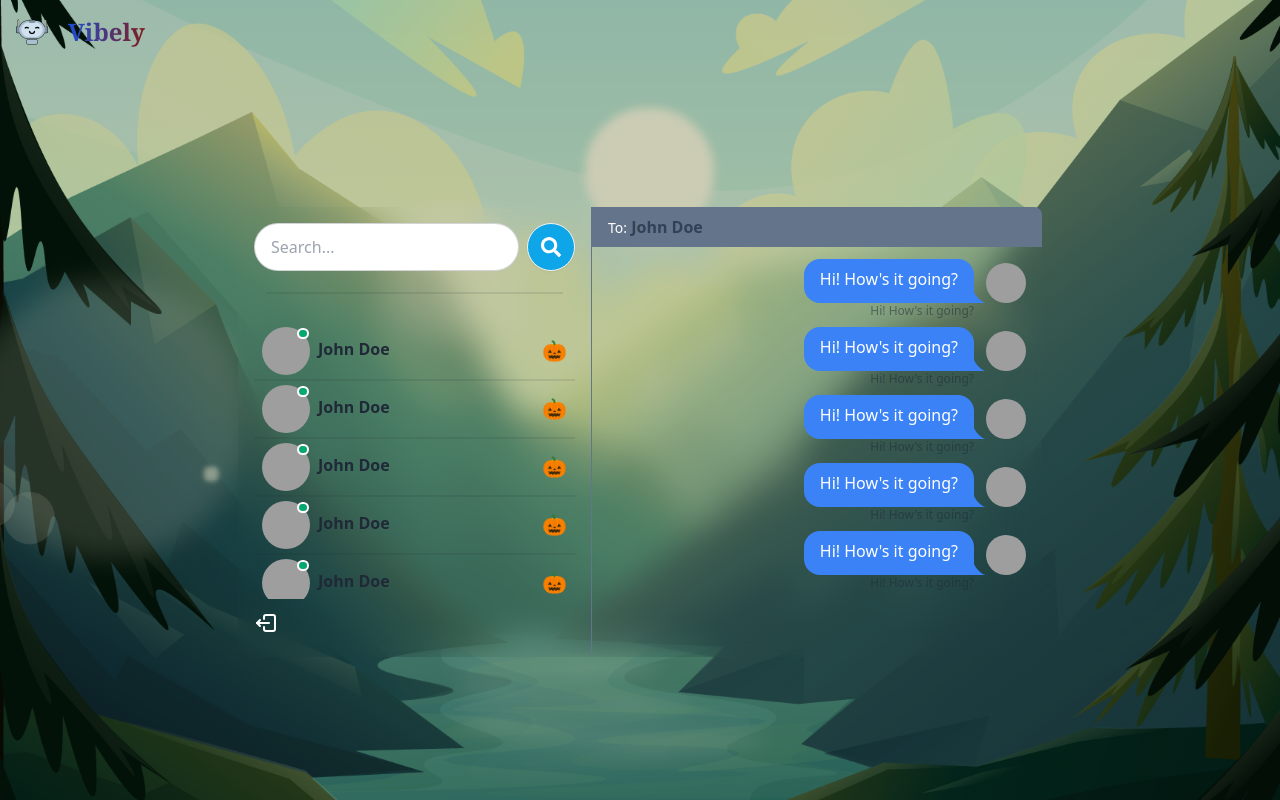
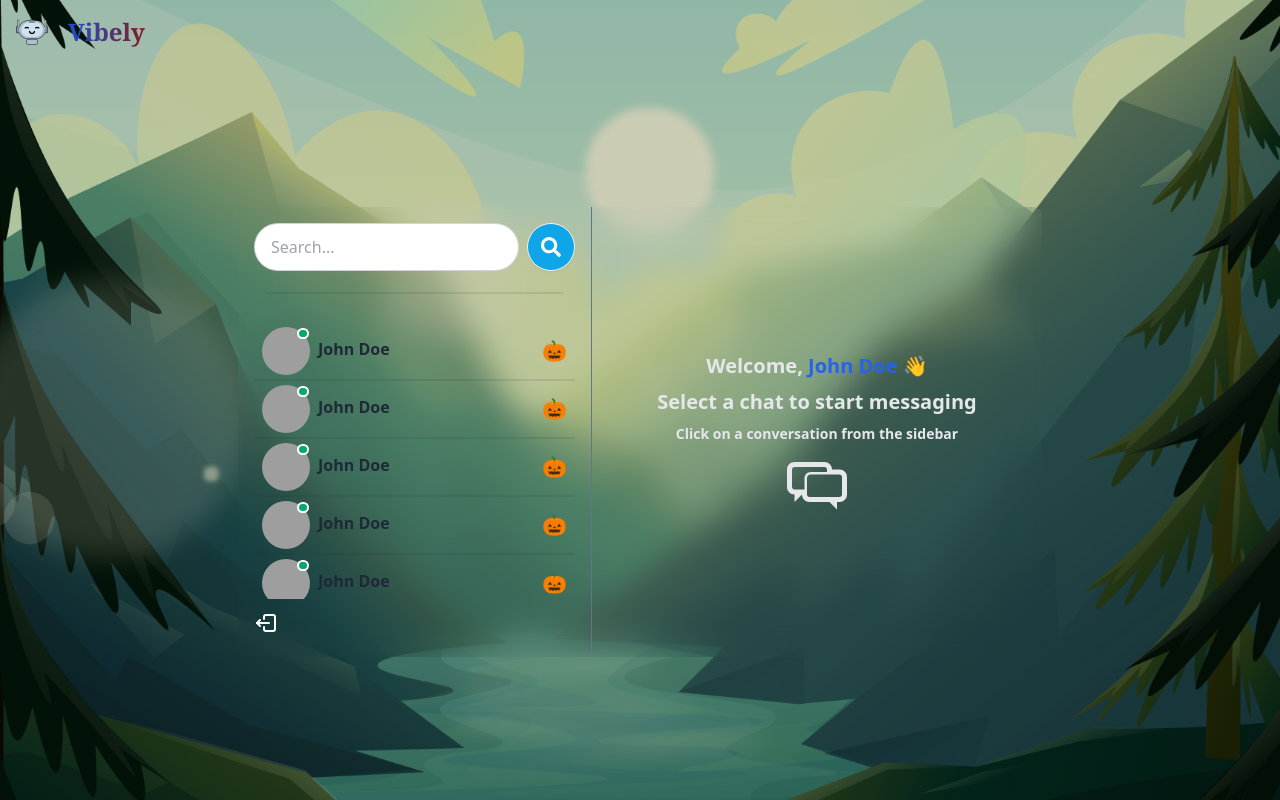
Before and after one commit to daliaBedrosyan/Realtime-Chat-App, a React (Vite) app in the folder frontend/: page / in a window 1280 px wide. Built offline with nearby package versions, Linux system fonts and the light colour scheme; grey boxes are pictures that could not be loaded.

Commit message:
Implement UI design for MessageInput and NoChatSelected Components in the MessageContainer

```diff
--- a/frontend/src/components/messages/MessageContainer.jsx
+++ b/frontend/src/components/messages/MessageContainer.jsx
@@ -1,8 +1,14 @@
+import MessageInput from "./MessageInput"
 import Messages from "./Messages"
+import NoChatSelected from "./NoChatSelected";
 
 const MessageContainer = () => {
+
+    const noChatSelected = true;
+
     return (
         <div className="md:min-w-[450px] flex flex-col">
+            {noChatSelected ? <NoChatSelected /> : (
                 <>
                     {/* <Header /> */}
                     <div className="bg-slate-500 px-4 py-2 mb-2">
@@ -10,8 +16,9 @@
                         <span className="text-slate-700 font-bold">John Doe</span>
                     </div>
                     <Messages />
-                {/* <MessageInput /> */}
+                    <MessageInput />
                 </>
+            )}
         </div>
     )
 }
--- /dev/null
+++ b/frontend/src/components/messages/MessageInput.jsx
@@ -0,0 +1,19 @@
+import { VscSend } from "react-icons/vsc";
+
+const MessageInput = () => {
+  return (
+    <form className='px-4 my-3'>
+        <div className="w-full relative">
+            <input type="text"
+            className='border text-sm rounded-lg block w-full p-2.5 bg-gray-700 border-gray-600 text-white'
+            placeholder='Send a message'
+            />
+            <button type="submit" className='absolute inset-y-0 end-0 flex items-center pe-3'>
+                <VscSend className="w-6 h-6"/>
+            </button>
+        </div>
+    </form>
+  )
+}
+
+export default MessageInput
--- /dev/null
+++ b/frontend/src/components/messages/NoChatSelected.jsx
@@ -0,0 +1,16 @@
+import { TiMessages } from "react-icons/ti";
+
+const NoChatSelected = () => {
+    return (
+        <div className="flex items-center justify-center w-full h-full">
+            <div className="px-4 text-center sm:text-lg md:text-xl text-gray-200 font-semibold flex flex-col items-center gap-2">
+                <p>Welcome, <span className="text-blue-600">John Doe 👋</span></p>
+                <p>Select a chat to start messaging</p>
+                <p className="text-sm">Click on a conversation from the sidebar</p>
+                <TiMessages className="text-3xl md:text-6xl text-center"/>
+            </div>
+        </div>
+    )
+}
+
+export default NoChatSelected;
```
Also changed, not shown: frontend/src/index.css (line endings or trailing spaces). Lines whose indentation alone changed are shown as unchanged.
